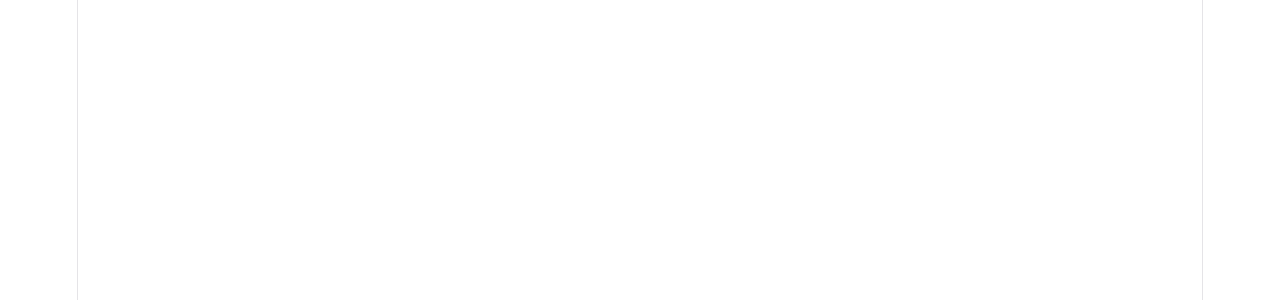
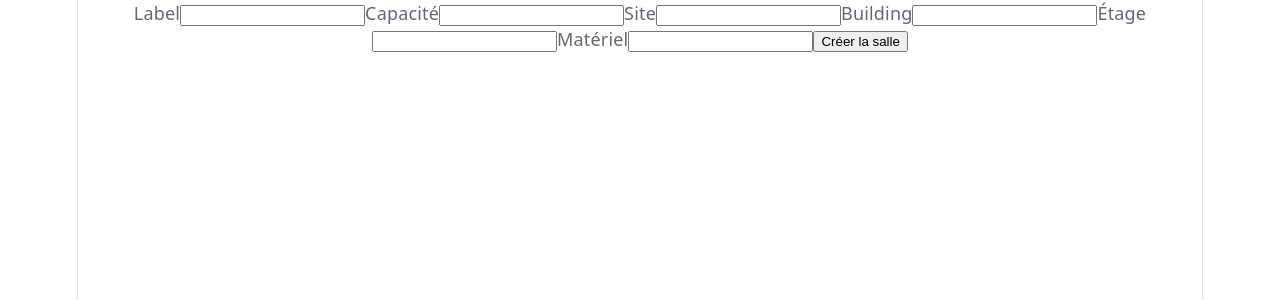
Before and after one commit to porte-christophe/la-bonne-salle-au-bon-moment, a React (Vite) app: page /testCreerSalle in a window 1280 px wide. Before the commit this address had no page. Shown: the top 300 px of the page. Built offline with nearby package versions, Linux system fonts and the light colour scheme.

Commit message:
Ajout de la route du fichier test de création de salle (à supprimer)

```diff
--- a/src/AppRoutes.tsx
+++ b/src/AppRoutes.tsx
@@ -3,6 +3,7 @@
 import Connexion from "./pages/connexion";
 import DashboardAdmin from "./pages/dashboard-admin";
 import DashboardFormateur from "./pages/dashboard-formateur";
+import CreerSalle from "./pages/testCreerSalle";
 
 //Composant
 function AppRoutes() {
@@ -11,6 +12,7 @@
 			<Route path="/" element={<Connexion/>} />
 			<Route path="/dashboardAdmin" element={<DashboardAdmin/>} />
 			<Route path="/dashboardFormateur" element={<DashboardFormateur/>} />
+			<Route path="/testCreerSalle" element={<CreerSalle/>} />
 		</Routes>
 	);
 }
```
